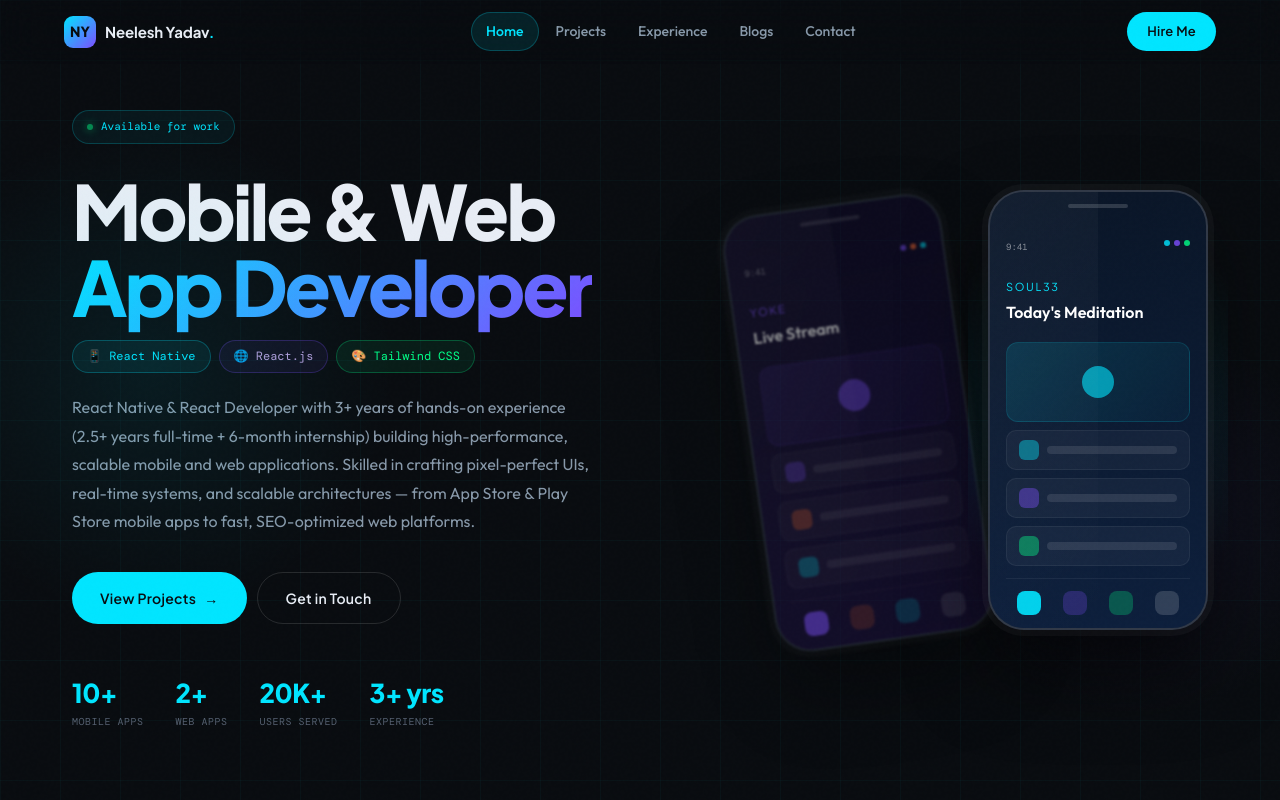
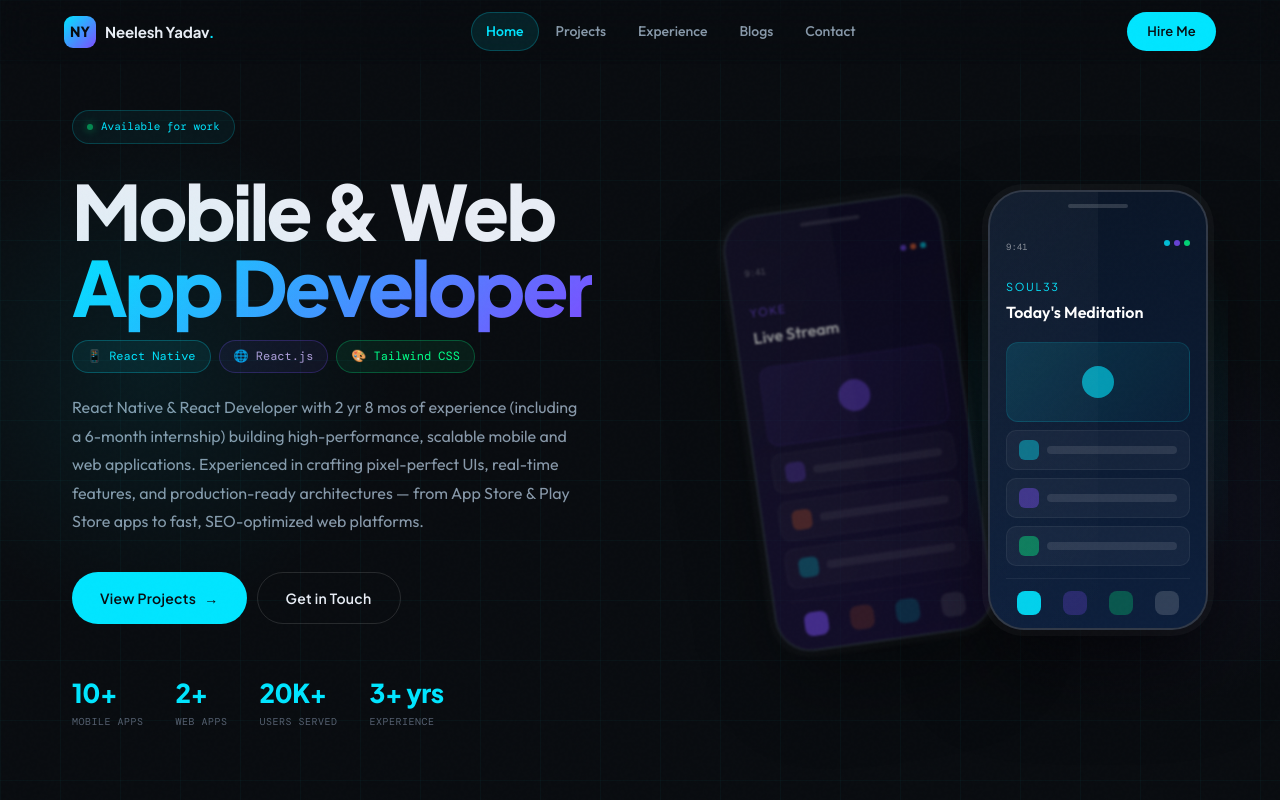
Before and after one commit to Neelesh-FS-Dev/my-portfolio, a React (Vite) app: page / in a window 1280 px wide. Shown: the top 800 px of the page. Built offline with nearby package versions, Linux system fonts and the light colour scheme; a web font is replaced by a local one.

Commit message:
Update experience data structure and enhance experience calculation logic

```diff
--- a/src/data/experience.js
+++ b/src/data/experience.js
@@ -9,7 +9,7 @@ const experience = [
     companyUrl: "https://www.ecinfosolutions.com/",
     location: "Pune, Maharashtra",
     period: "Sep 2023 – Present",
-    duration: "2.6+ years (Present)",
+    startDate: "2023-09-01",
     type: "current",
     mobileTech: [
       "React Native",
--- a/src/pages/Experience.jsx
+++ b/src/pages/Experience.jsx
@@ -5,7 +5,19 @@ const roleColors = {
   current: "var(--accent)",
   past: "var(--accent2)",
 };
-
+function getExperience(startDate) {
+  const start = new Date(startDate);
+  const now = new Date();
+  let years = now.getFullYear() - start.getFullYear();
+  let months = now.getMonth() - start.getMonth();
+  if (months < 0) {
+    years--;
+    months += 12;
+  }
+  if (years === 0) return `${months} mos`;
+  if (months === 0) return `${years} yrs`;
+  return `${years} yr ${months} mos`;
+}
 export default function Experience() {
   const isMobile = useIsMobile();
   const isSmall = useIsSmall();
@@ -53,8 +65,9 @@ export default function Experience() {
               lineHeight: 1.75,
             }}
           >
-            3+ years of experience building production-grade mobile apps with
-            React Native and web platforms using React & Tailwind CSS.
+            {getExperience("2023-01-01")} of experience building
+            production-grade mobile apps with React Native and web platforms
+            using React & Tailwind CSS.
           </p>
           <div
             style={{ display: "flex", gap: 8, marginTop: 24, flexWrap: "wrap" }}
@@ -278,7 +291,9 @@ export default function Experience() {
                           fontWeight: 800,
                         }}
                       >
-                        {job.duration}
+                        {job.startDate
+                          ? getExperience(job.startDate)
+                          : job.duration}{" "}
                       </div>
                     </div>
                   </div>
--- a/src/pages/Home.jsx
+++ b/src/pages/Home.jsx
@@ -4,7 +4,19 @@ import { personal, skillCategories, techStack, projects } from "../data";
 import { useIsMobile, useIsSmall } from "../hooks/useMediaQuery";
 import PhoneMockup from "../components/PhoneMockup";
 import ProjectCard from "../components/ProjectCard";
-
+function getExperience(startDate) {
+  const start = new Date(startDate);
+  const now = new Date();
+  let years = now.getFullYear() - start.getFullYear();
+  let months = now.getMonth() - start.getMonth();
+  if (months < 0) {
+    years--;
+    months += 12;
+  }
+  if (years === 0) return `${months} mos`;
+  if (months === 0) return `${years} yrs`;
+  return `${years} yr ${months} mos`;
+}
 /* ── HERO ──────────────────────────────────────────────────────── */
 function Hero() {
   const isMobile = useIsMobile();
@@ -187,13 +199,17 @@ function Hero() {
               color: "var(--text2)",
               fontSize: isSmall ? 14 : 16,
               lineHeight: 1.78,
-              maxWidth: 520,
+              maxWidth: 510,
               marginBottom: isSmall ? 28 : 36,
             }}
           >
-            {personal.summary}
+            React Native & React Developer with {getExperience("2023-01-01")} of
+            experience (including a 6-month internship) building
+            high-performance, scalable mobile and web applications. Experienced
+            in crafting pixel-perfect UIs, real-time features, and
+            production-ready architectures — from App Store & Play Store apps to
+            fast, SEO-optimized web platforms.
           </p>
-
           <div
             style={{
               display: "flex",
```
